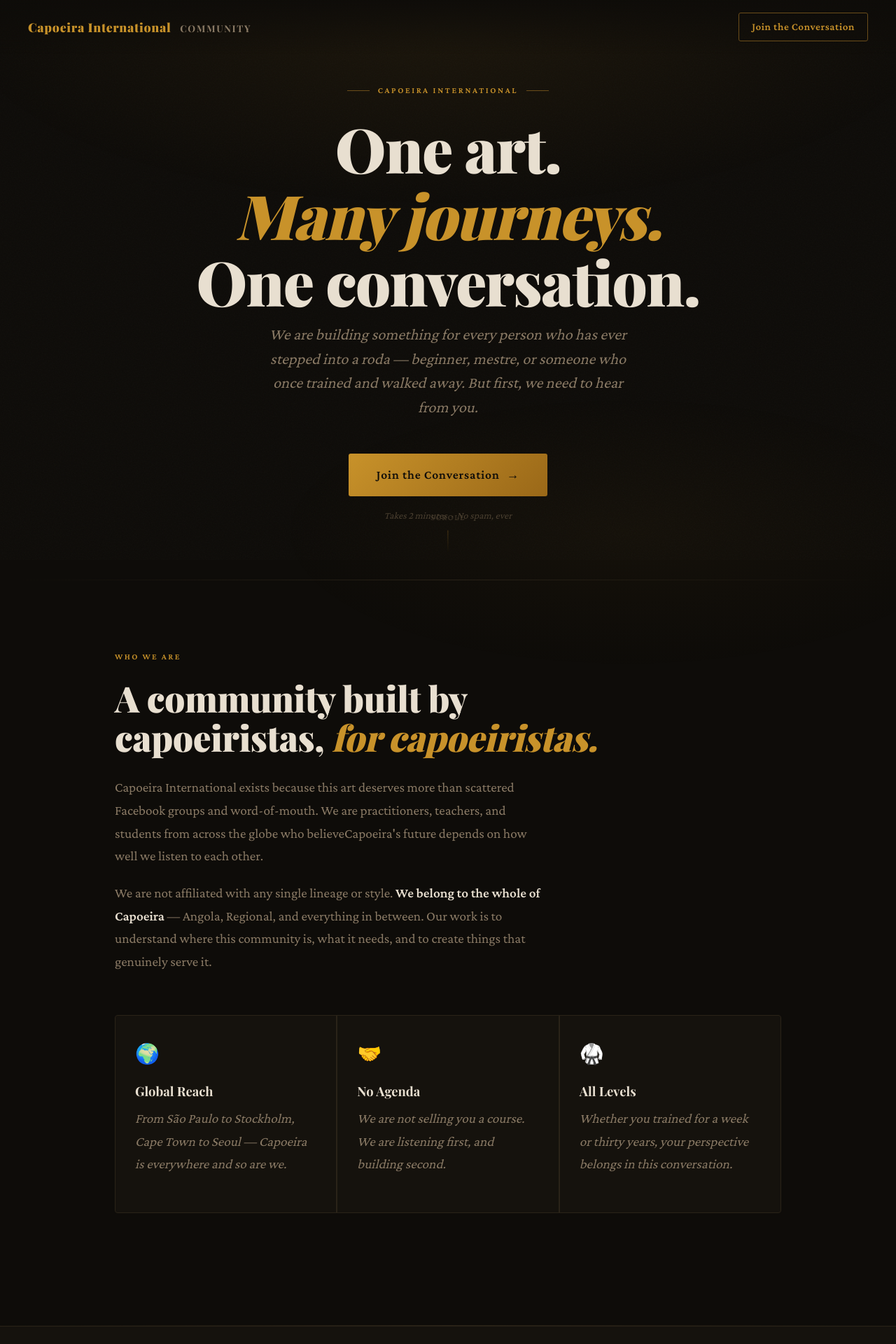
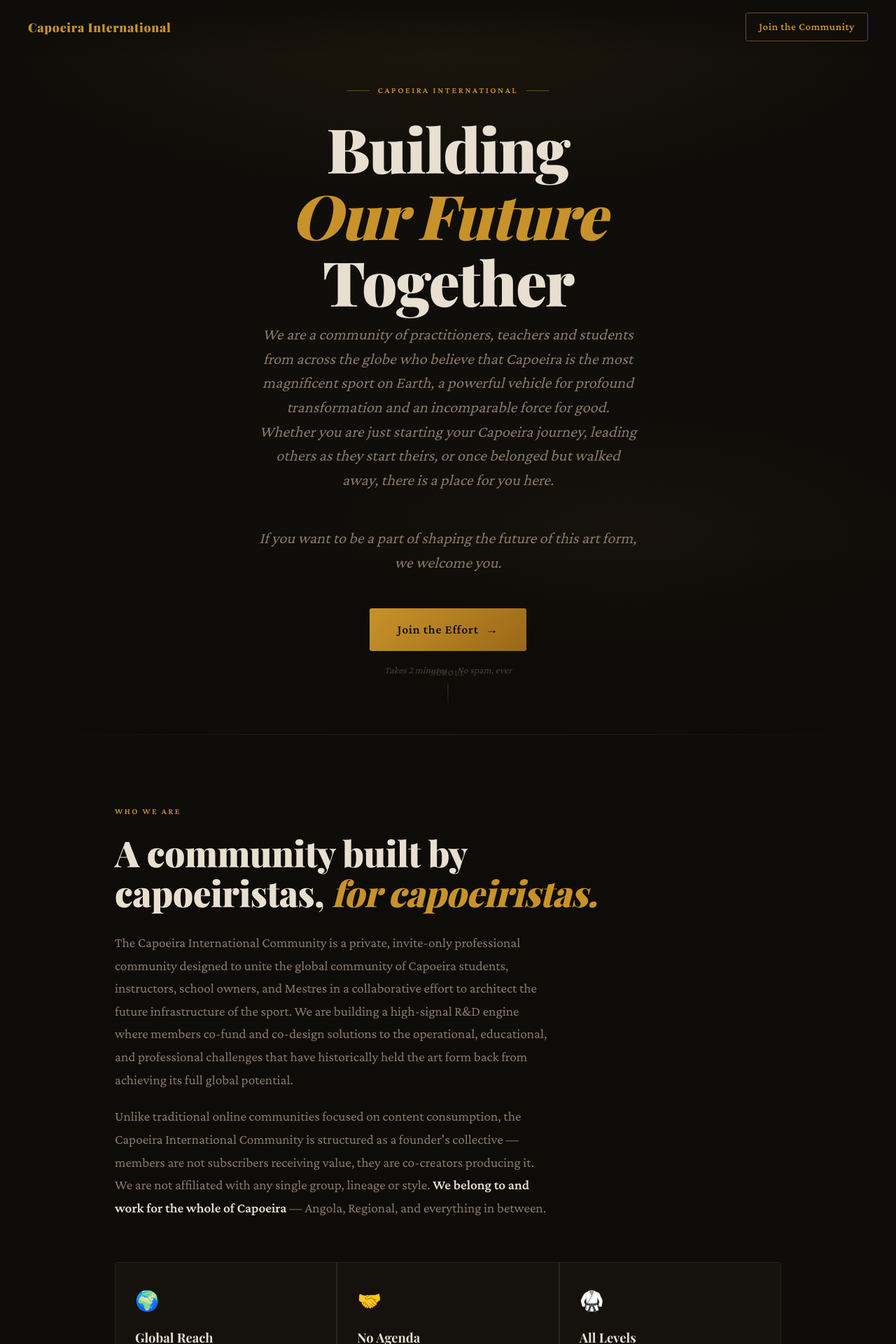
Before and after one commit to nyadende/capoeira-smiq, a Next.js app: page / in a window 1280 px wide. Shown: the top 1920 px of the page at 70% size. Built offline with nearby package versions, Linux system fonts and the light colour scheme.

Commit message:
Updated landing copy

```diff
--- a/app/page.tsx
+++ b/app/page.tsx
@@ -5,26 +5,33 @@ export default function Home() {
       {/* Nav */}
       <nav>
         <a href="#" className="nav-logo">
-          Capoeira International <span>Community</span>
+          Capoeira International
         </a>
-        <a href="/smiq" className="nav-cta">Join the Conversation</a>
+        <a href="/smiq" className="nav-cta">Join the Community</a>
       </nav>
 
       {/* Hero */}
       <section className="hero">
         <div className="hero-eyebrow">Capoeira International</div>
         <h1>
-          One art.<br />
-          <em>Many journeys.</em><br />
-          One conversation.
+          Building<br />
+          <em>Our Future</em><br />
+          Together
         </h1>
         <p className="hero-sub">
-          We are building something for every person who has ever stepped into a
-          roda — beginner, mestre, or someone who once trained and walked away.
-          But first, we need to hear from you.
+          We are a community of practitioners, teachers and students from across
+          the globe who believe that Capoeira is the most magnificent sport on
+          Earth, a powerful vehicle for profound transformation and an
+          incomparable force for good. Whether you are just starting your
+          Capoeira journey, leading others as they start theirs, or once belonged
+          but walked away, there is a place for you here.
+        </p>
+        <p className="hero-sub">
+          If you want to be a part of shaping the future of this art form, we
+          welcome you.
         </p>
         <a href="/smiq" className="hero-cta">
-          Join the Conversation
+          Join the Effort
           <span className="arrow">→</span>
         </a>
         <p className="hero-note">Takes 2 minutes &nbsp;·&nbsp; No spam, ever</p>
@@ -41,17 +48,23 @@ export default function Home() {
           <em>for capoeiristas.</em>
         </h2>
         <p>
-          Capoeira International exists because this art deserves more than
-          scattered Facebook groups and word-of-mouth. We are practitioners,
-          teachers, and students from across the globe who believe
-          {"Capoeira's"} future depends on how well we listen to each other.
+          The Capoeira International Community is a private, invite-only
+          professional community designed to unite the global community of
+          Capoeira students, instructors, school owners, and Mestres in a
+          collaborative effort to architect the future infrastructure of the
+          sport. We are building a high-signal R&amp;D engine where members
+          co-fund and co-design solutions to the operational, educational, and
+          professional challenges that have historically held the art form back
+          from achieving its full global potential.
         </p>
         <p>
-          We are not affiliated with any single lineage or style.{" "}
-          <strong>We belong to the whole of Capoeira</strong> — Angola,
-          Regional, and everything in between. Our work is to understand where
-          this community is, what it needs, and to create things that genuinely
-          serve it.
+          Unlike traditional online communities focused on content consumption,
+          the Capoeira International Community is structured as a founder&apos;s
+          collective — members are not subscribers receiving value, they are
+          co-creators producing it. We are not affiliated with any single group,
+          lineage or style.{" "}
+          <strong>We belong to and work for the whole of Capoeira</strong> —
+          Angola, Regional, and everything in between.
         </p>
 
         <div className="pillars">
@@ -93,14 +106,19 @@ export default function Home() {
             <em>you belong here.</em>
           </h2>
           <p className="lead">
-            This conversation is open to every person who has ever had Capoeira
-            in their life. Pick the path that fits you most.
+            This is a single-question survey designed to identify the most
+            pressing challenges our community faces today, from the individual
+            perspectives of those who directly experience them every day. It is
+            open to every person who practices Capoeira today or has ever
+            practiced it in the past and wants to contribute to finding the
+            solutions to the obstacles that have historically held us back.
           </p>
+          <p className="lead">To participate, pick the path that fits you most.</p>
 
           <div className="seg-list">
             <div className="seg-item">
               <span className="icon">🌱</span>
-              <span className="name">The Curious One</span>
+              <span className="name">The Newbie</span>
               <span className="desc">Exploring Capoeira for the first time</span>
             </div>
             <div className="seg-item">
@@ -110,12 +128,12 @@ export default function Home() {
             </div>
             <div className="seg-item">
               <span className="icon">🌀</span>
-              <span className="name">The Practitioner</span>
+              <span className="name">The Pro</span>
               <span className="desc">Years of training, deepening the art</span>
             </div>
             <div className="seg-item">
               <span className="icon">🪘</span>
-              <span className="name">The Teacher</span>
+              <span className="name">The Expert</span>
               <span className="desc">Instructors, mestres, and school leaders</span>
             </div>
             <div className="seg-item">
@@ -141,20 +159,18 @@ export default function Home() {
         <p>
           This is not a survey for the sake of data. Every response is read
           personally. The patterns we find will directly inform what Capoeira
-          International builds — the resources, the conversations, the events,
-          the community.
+          International builds.
         </p>
         <p>
           <strong>We ask one question.</strong> What is your single biggest
-          challenge or frustration right now? {"That's"} it. No long forms, no
+          challenge or frustration right now? That&apos;s it. No long forms, no
           trick questions.
         </p>
 
         <ul className="promise-list">
-          <li>Your answer is read by a human, not just processed by an algorithm</li>
           <li>We will never sell or share your information</li>
           <li>This takes under two minutes</li>
-          <li>Every voice — beginner to mestre — carries equal weight here</li>
+          <li>Every voice — beginner to mestre — carries equal weight</li>
         </ul>
       </section>
 
@@ -163,12 +179,12 @@ export default function Home() {
       {/* Final CTA */}
       <section className="final-cta">
         <h2>
-          Ready to share<br />
-          <em>your story?</em>
+          Ready to speak<br />
+          <em>your truth?</em>
         </h2>
-        <p>Two minutes. One question. Your voice in the future of Capoeira.</p>
+        <p>Two minutes. One question. Your contribution to the future of Capoeira.</p>
         <a href="/smiq" className="hero-cta">
-          Join the Conversation
+          Join the Effort
           <span className="arrow">→</span>
         </a>
       </section>
@@ -177,7 +193,7 @@ export default function Home() {
       <footer>
         <div className="footer-logo">Capoeira International</div>
         <div className="footer-note">
-          Listening to the community &nbsp;·&nbsp; Built with care
+          With you. For you. Forward.
         </div>
       </footer>
 
```
Also changed, not shown: 1 other file (tests, documents, lock files or other folders).
